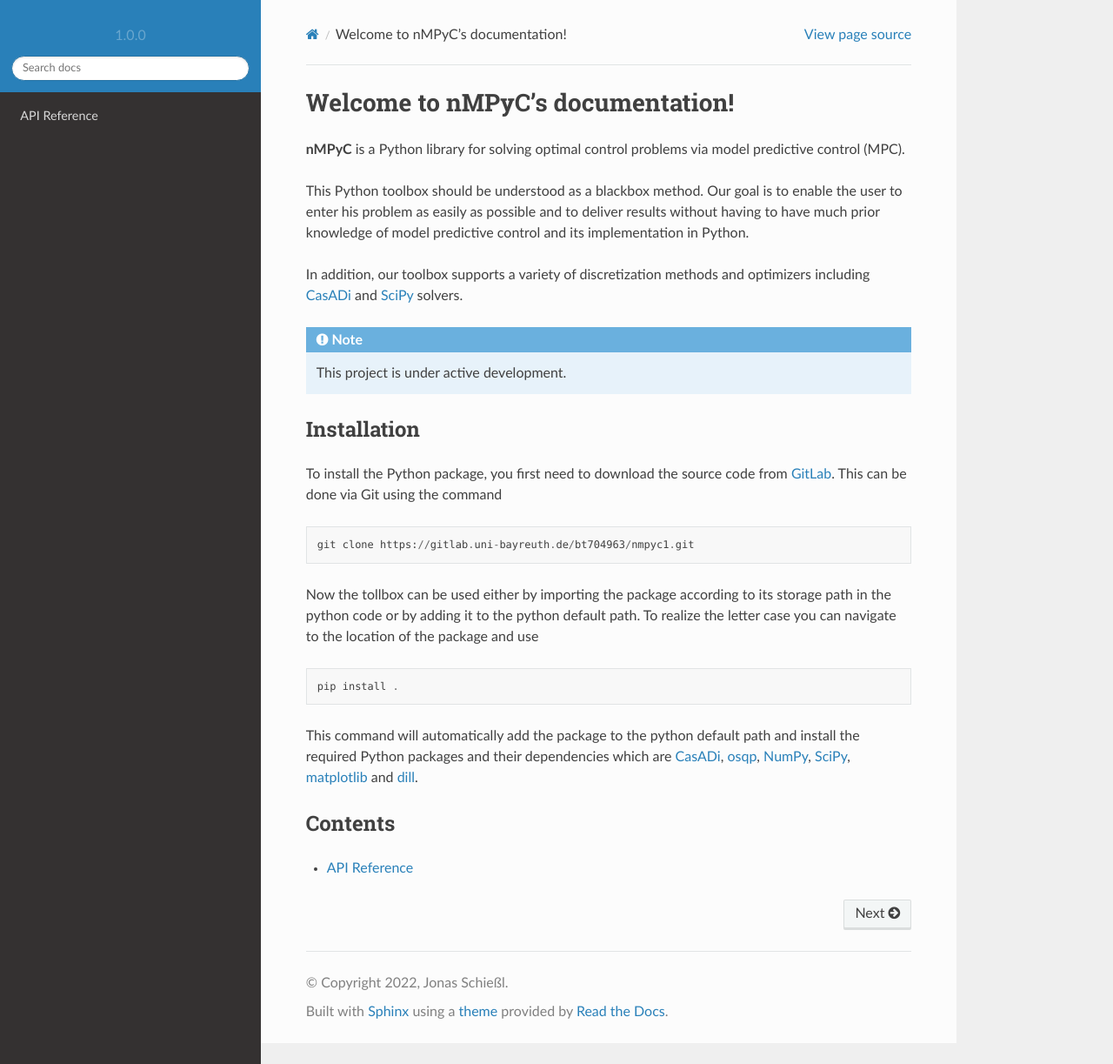
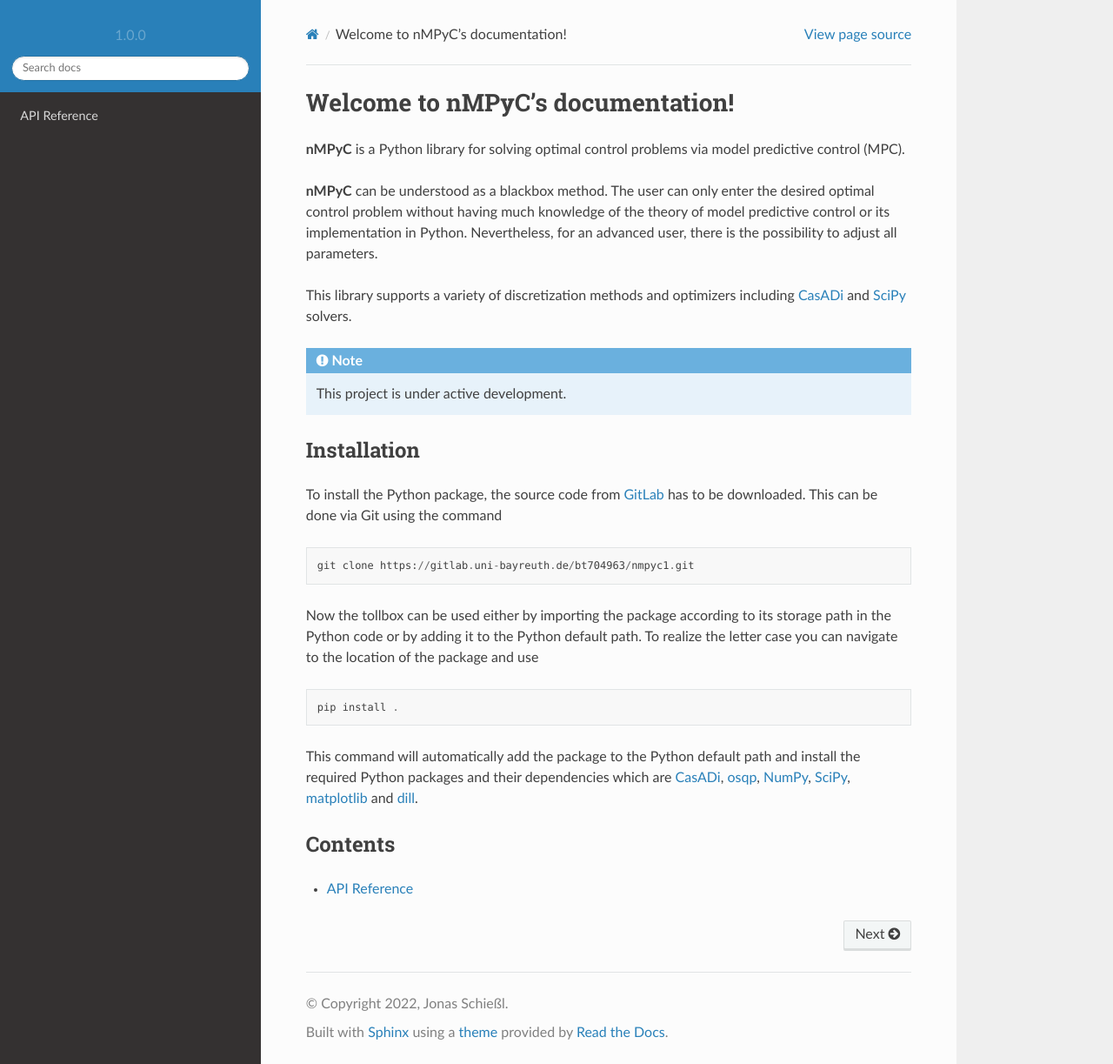
Before and after one commit to nMPyC/nmpyc, a Sphinx documentation site: the page built from docs/source/index.rst, in a window 1280 px wide and 1223 px high. Shown: the whole window at 87% size. Built offline with Sphinx 7.4.7 and the Read the Docs theme 2.0.0, drawn with Linux system fonts in a browser that asks for light colours.

Commit message:
Update index.rst

```diff
--- a/docs/source/index.rst
+++ b/docs/source/index.rst
@@ -3,10 +3,9 @@ Welcome to nMPyC's documentation!
 
 **nMPyC** is a Python library for solving optimal control problems via model predictive control (MPC).
 
-This Python toolbox should be understood as a blackbox method.
-Our goal is to enable the user to enter his problem as easily as possible and to deliver results without having to have much prior knowledge of model predictive control and its implementation in Python.
+**nMPyC** can be understood as a blackbox method. The user can only enter the desired optimal control problem without having much knowledge of the theory of model predictive control or its implementation in Python. Nevertheless, for an advanced user, there is the possibility to adjust all parameters.
 
-In addition, our toolbox supports a variety of discretization methods and optimizers including `CasADi <https://web.casadi.org/>`_ and `SciPy <https://scipy.org/>`_ solvers.
+This library supports a variety of discretization methods and optimizers including `CasADi <https://web.casadi.org/>`_ and `SciPy <https://scipy.org/>`_ solvers.
 
 .. note::
 
@@ -16,21 +15,21 @@ In addition, our toolbox supports a variety of discretization methods and optimi
 Installation
 ------------
 
-To install the Python package, you first need to download the source code from `GitLab <https://gitlab.uni-bayreuth.de/bt704963/nmpyc1>`_.
+To install the Python package, the source code from `GitLab <https://gitlab.uni-bayreuth.de/bt704963/nmpyc1>`_ has to be downloaded.
 This can be done via Git using the command
 
 ::
 
    git clone https://gitlab.uni-bayreuth.de/bt704963/nmpyc1.git
 
-Now the tollbox can be used either by importing the package according to its storage path in the python code or by adding it to the python default path.
+Now the tollbox can be used either by importing the package according to its storage path in the Python code or by adding it to the Python default path.
 To realize the letter case you can navigate to the location of the package and use
 
 ::
 
    pip install .
 
-This command will automatically add the package to the python default path and install the required Python packages and their dependencies which are `CasADi <https://web.casadi.org>`_,  `osqp <https://osqp.org/>`_,  `NumPy <https://numpy.org>`_,  `SciPy <https://scipy.org>`_,  `matplotlib <https://matplotlib.org/stable/index.html>`_ and `dill <https://dill.readthedocs.io/en/latest/dill.html>`_.
+This command will automatically add the package to the Python default path and install the required Python packages and their dependencies which are `CasADi <https://web.casadi.org>`_,  `osqp <https://osqp.org/>`_,  `NumPy <https://numpy.org>`_,  `SciPy <https://scipy.org>`_,  `matplotlib <https://matplotlib.org/stable/index.html>`_ and `dill <https://dill.readthedocs.io/en/latest/dill.html>`_.
 
 
 Contents
```
